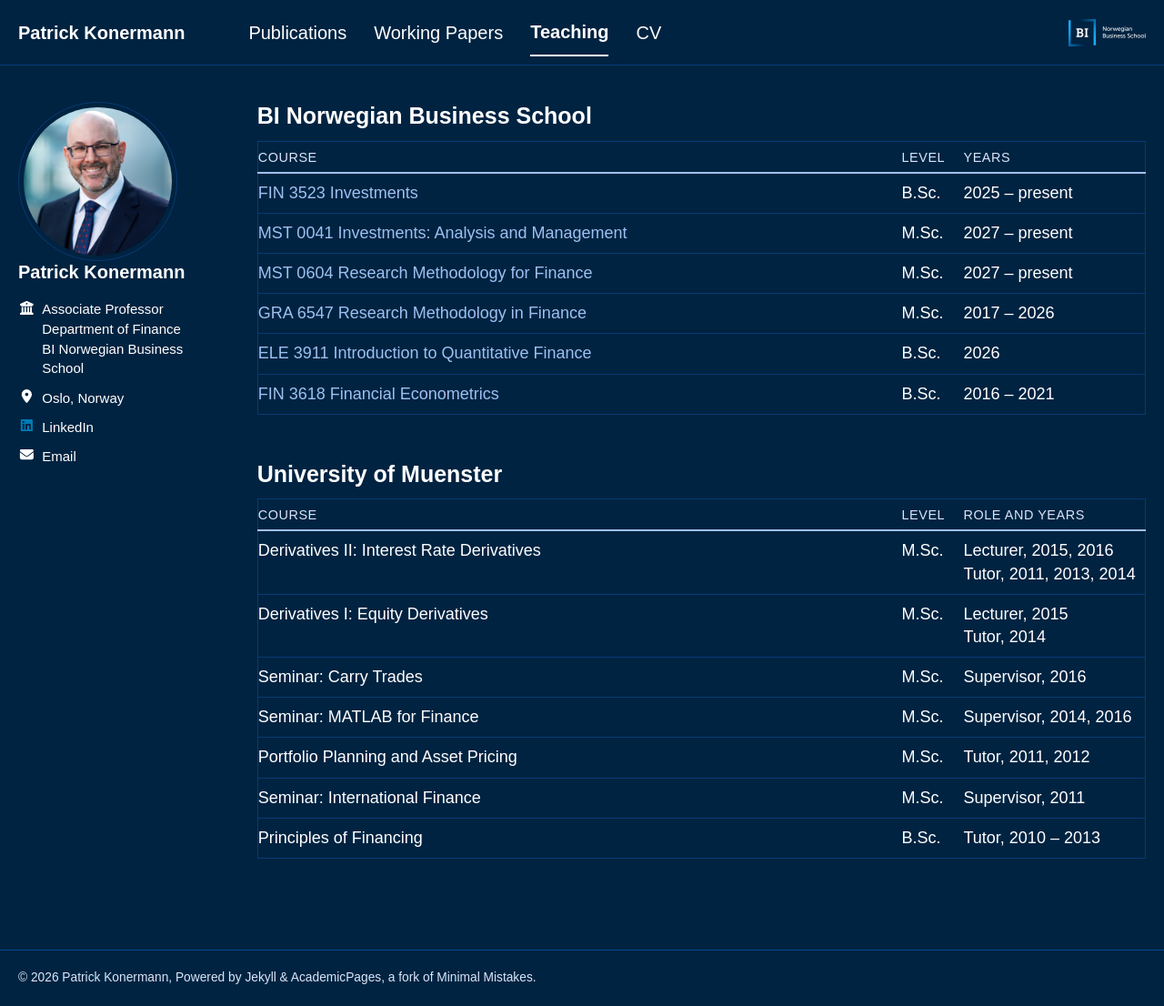
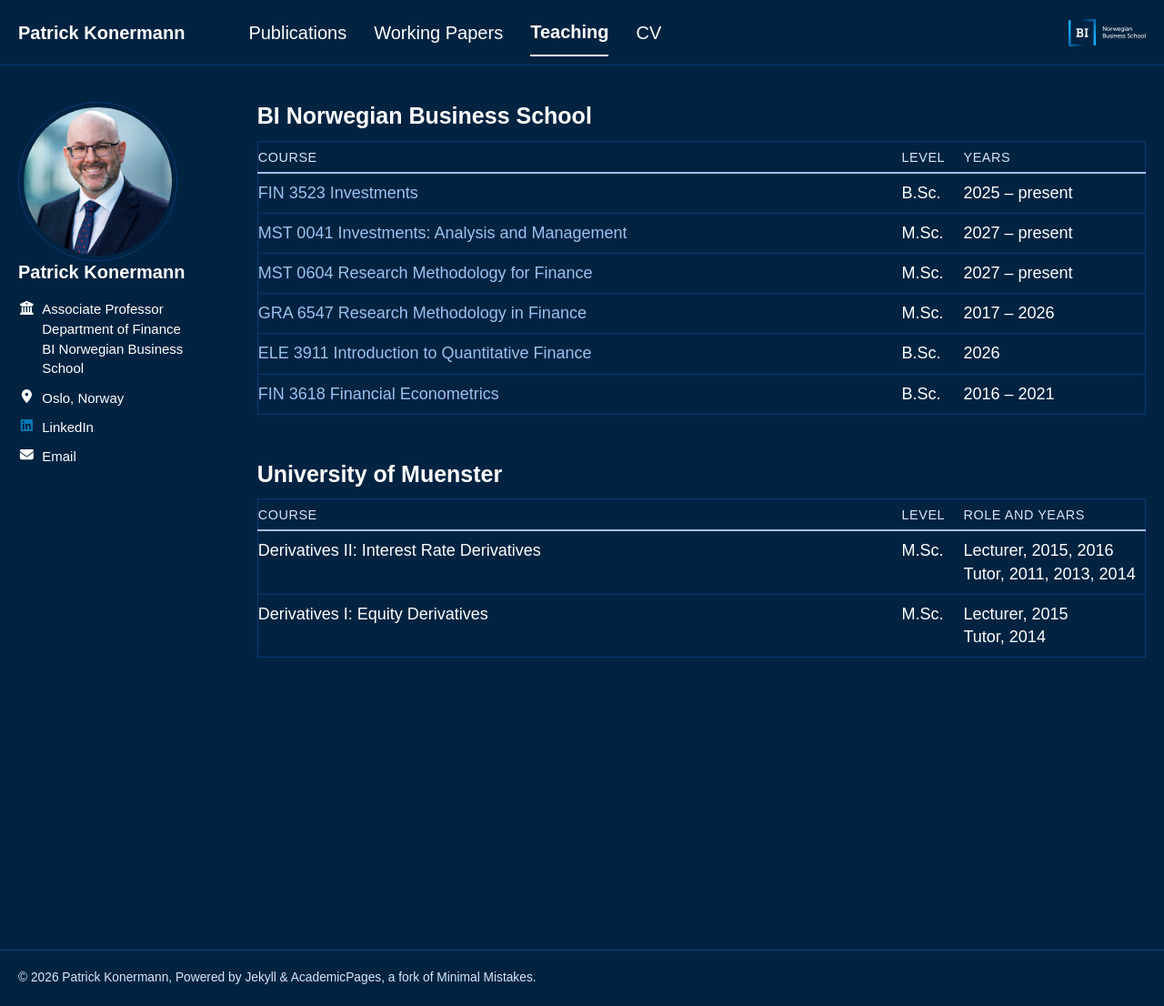
Before and after one commit to patrick-konermann/patrick-konermann.github.io, a Jekyll site: the page built from _pages/teaching.html, in a window 1280 px wide and 1106 px high. Shown: the whole window at 91% size. Built offline with Jekyll 4.4.1, drawn with Linux system fonts in a browser that asks for light colours.

Commit message:
Teaching: remove five Muenster rows
Co-Authored-By: Claude Sonnet 5.5 <noreply@anthropic.com>

```diff
--- a/_pages/teaching.html
+++ b/_pages/teaching.html
@@ -28,11 +28,6 @@ hide_title: true
     <tbody>
       <tr><td>Derivatives II: Interest Rate Derivatives</td><td>M.Sc.</td><td>Lecturer, 2015, 2016<br>Tutor, 2011, 2013, 2014</td></tr>
       <tr><td>Derivatives I: Equity Derivatives</td><td>M.Sc.</td><td>Lecturer, 2015<br>Tutor, 2014</td></tr>
-      <tr><td>Seminar: Carry Trades</td><td>M.Sc.</td><td>Supervisor, 2016</td></tr>
-      <tr><td>Seminar: MATLAB for Finance</td><td>M.Sc.</td><td>Supervisor, 2014, 2016</td></tr>
-      <tr><td>Portfolio Planning and Asset Pricing</td><td>M.Sc.</td><td>Tutor, 2011, 2012</td></tr>
-      <tr><td>Seminar: International Finance</td><td>M.Sc.</td><td>Supervisor, 2011</td></tr>
-      <tr><td>Principles of Financing</td><td>B.Sc.</td><td>Tutor, 2010 – 2013</td></tr>
     </tbody>
   </table>
 
```
